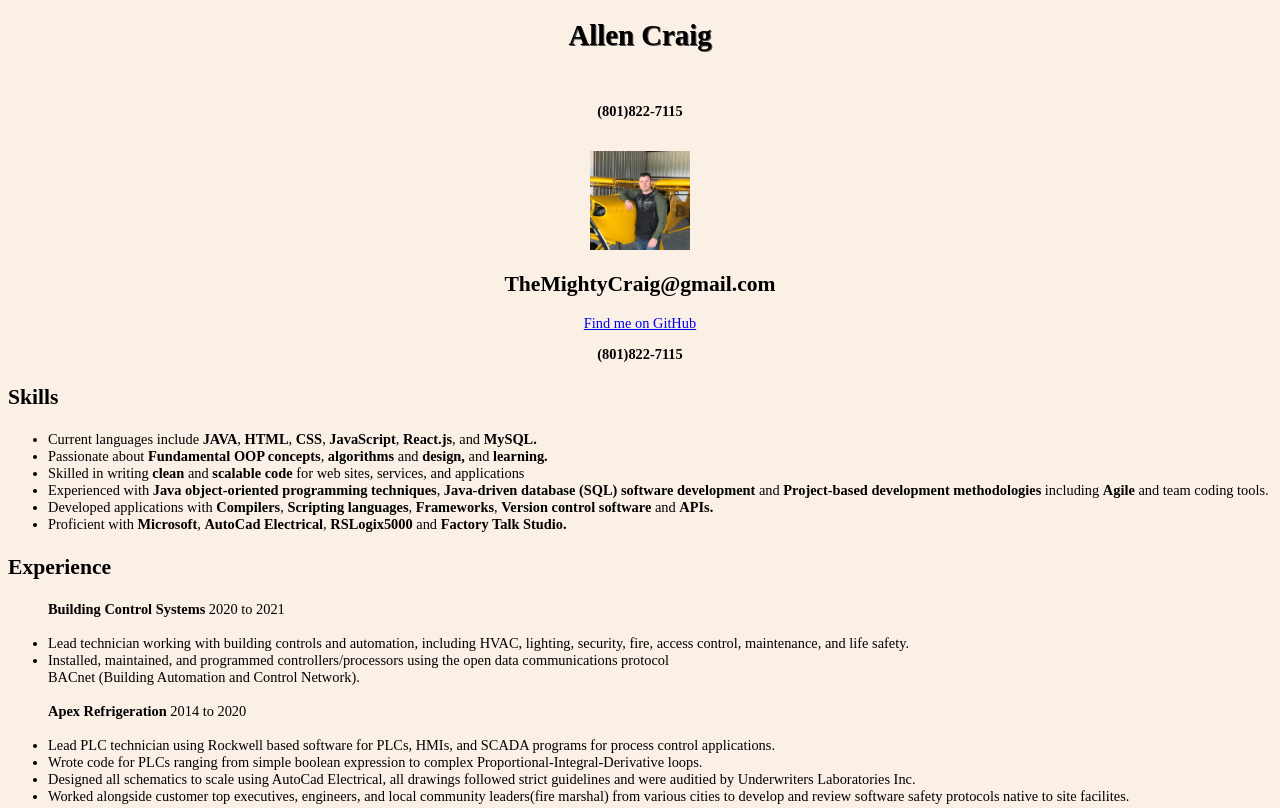
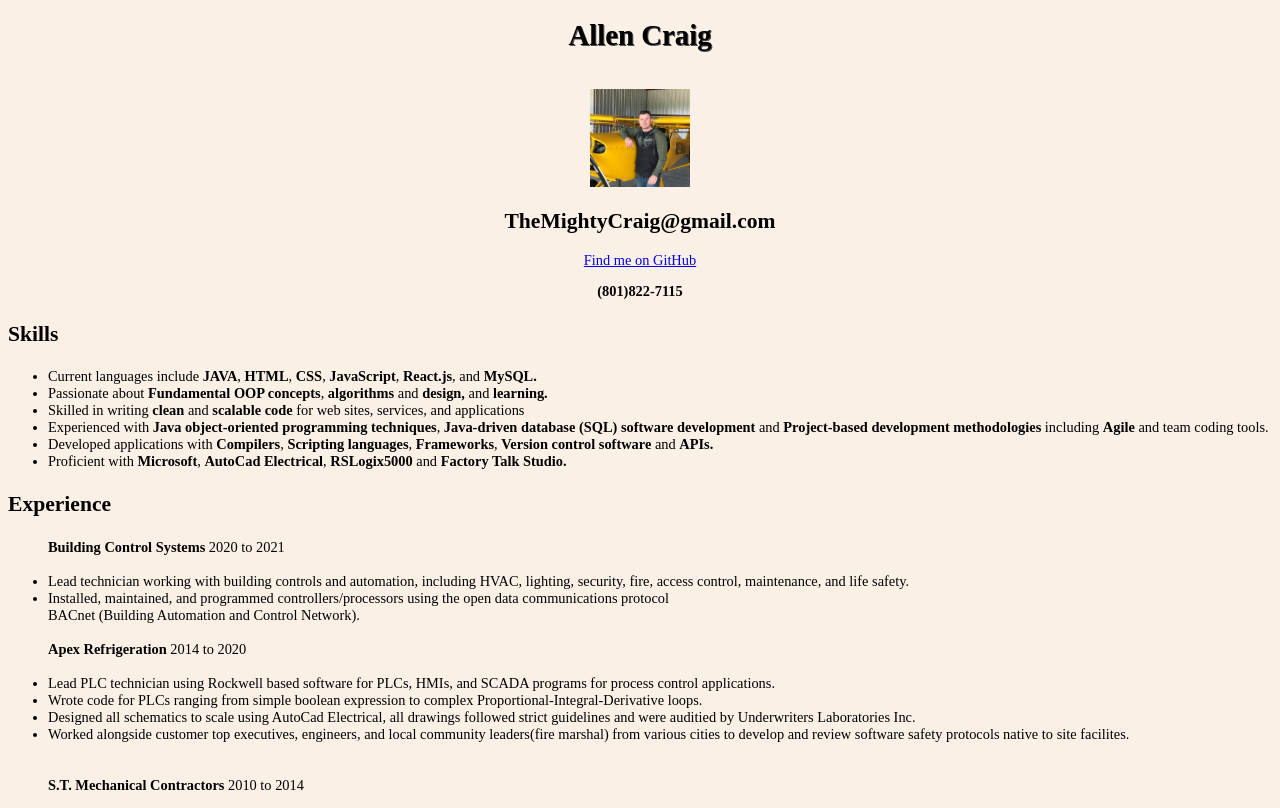
Before and after one commit to TheMightyCraig/Resume, a plain HTML site: page resume.html in a window 1280 px wide. Shown: the top 808 px of the page. Drawn offline with Linux system fonts and the light colour scheme.

Commit message:
new edit

```diff
--- a/resume.html
+++ b/resume.html
@@ -12,8 +12,6 @@
     <h1 class="grow">Allen Craig</h1>
 
 
-    <br>
-    <p><strong>(801)822-7115</strong></p>
     <br>
      <!--PHOTO-->
     <center class="grow"><img src="./planePic.jpg" width="100" height="100"></center>
--- a/styles.css
+++ b/styles.css
@@ -8,11 +8,11 @@ body {
   margin: 5;
   background-color: linen;
 }
-/*
+
 .grow {
   transition: all 1s ease-in-out;
 }
-
+/*
 .grow:hover {
   transform: scale(1.1);
 
```
